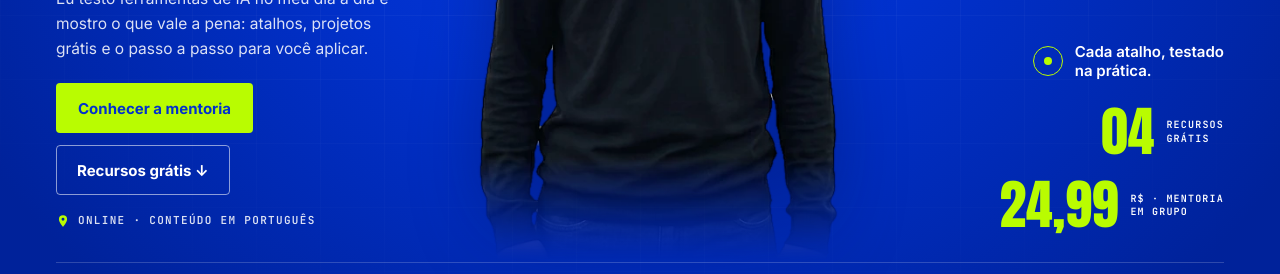
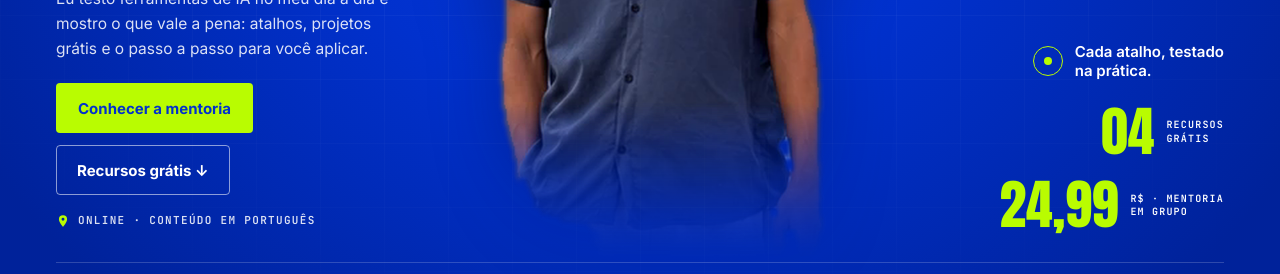
Before and after one commit to jmarques-data/jmarques-data.github.io, a website: page index.html in a window 1280 px wide. Shown: the part 625-899 px from the top of the page. Drawn offline with Linux system fonts and the light colour scheme.

Commit message:
design: volta a foto anterior (camisa azul) no topo; juan-v3 arquivada em 99-arquivo
Co-Authored-By: Claude Opus 5.5 <noreply@anthropic.com>

```diff
--- a/index.html
+++ b/index.html
@@ -13,7 +13,7 @@
 <meta property="og:url" content="https://jmarques-data.github.io/">
 <meta property="og:title" content="Juan Marques · TI, IA e Dados">
 <meta property="og:description" content="Recursos grátis de IA e tecnologia e mentoria em grupo ou individual com Juan Marques.">
-<meta property="og:image" content="https://jmarques-data.github.io/img/juan-v3.png">
+<meta property="og:image" content="https://jmarques-data.github.io/img/juan-v1-recorte.png">
 <meta name="theme-color" content="#0131cd">
 <link rel="icon" href="img/favicon.svg" type="image/svg+xml">
 <link rel="preload" href="fontes/anton-400.woff2" as="font" type="font/woff2" crossorigin>
@@ -46,7 +46,7 @@
       <p class="giant" aria-hidden="true">Tecnologia</p>
       <div class="visual">
         <div class="figure">
-          <img class="me" src="img/juan-v3.png" alt="Foto de Juan Marques sorrindo" width="433" height="770">
+          <img class="me" src="img/juan-v1-recorte.png" alt="Foto de Juan Marques sorrindo" width="594" height="1009">
         </div>
         <span class="cur c1" aria-hidden="true"><svg aria-hidden="true" focusable="false" viewBox="0 0 24 24"><path d="M3 2l7 19 2.6-7.4L20 11z"/></svg></span>
         <span class="cur l c2" aria-hidden="true"><svg aria-hidden="true" focusable="false" viewBox="0 0 24 24"><path d="M3 2l7 19 2.6-7.4L20 11z"/></svg><em>Juan</em></span>
```
Also changed, not shown: img/juan-v1-recorte.png (added), img/juan-v3.png (deleted).
